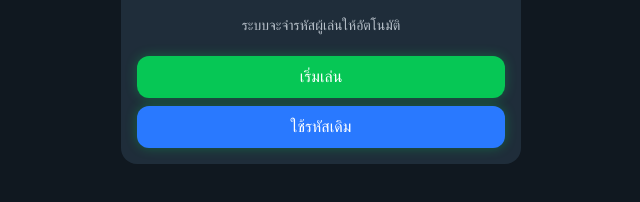
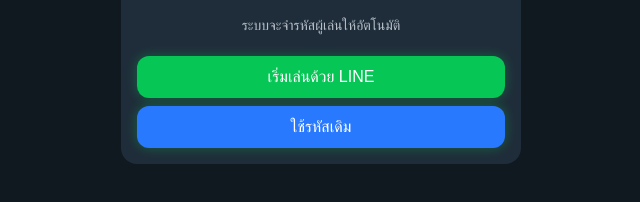
Before and after one commit to chaisaksing-dot/pokdeng-live, a website: page index.html in a window 1280 px wide. Shown: the part 162-364 px from the top of the page, 319-959 px from the left. Drawn offline with Linux system fonts and the light colour scheme.

Commit message:
Update index.html

```diff
--- a/index.html
+++ b/index.html
@@ -17,7 +17,7 @@
       <h1>แอปเล่นไพ่</h1>
       <p class="muted">ระบบจะจำรหัสผู้เล่นให้อัตโนมัติ</p>
 
-      <button onclick="autoLogin()" class="btn">เริ่มเล่น</button>
+      <button onclick="loginLine()" class="btn">เริ่มเล่นด้วย LINE</button>
 
       <button
   onclick="document.getElementById('oldIdBox').style.display='block'"
```
